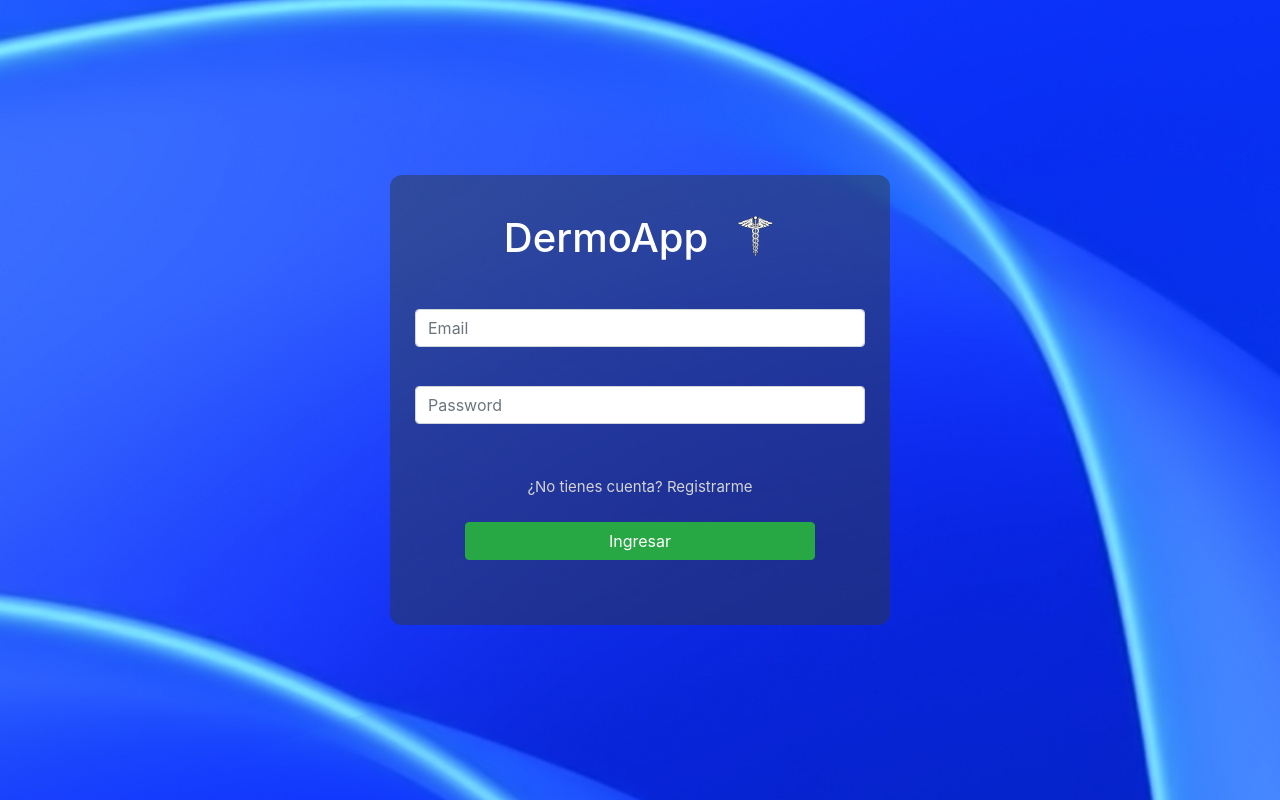
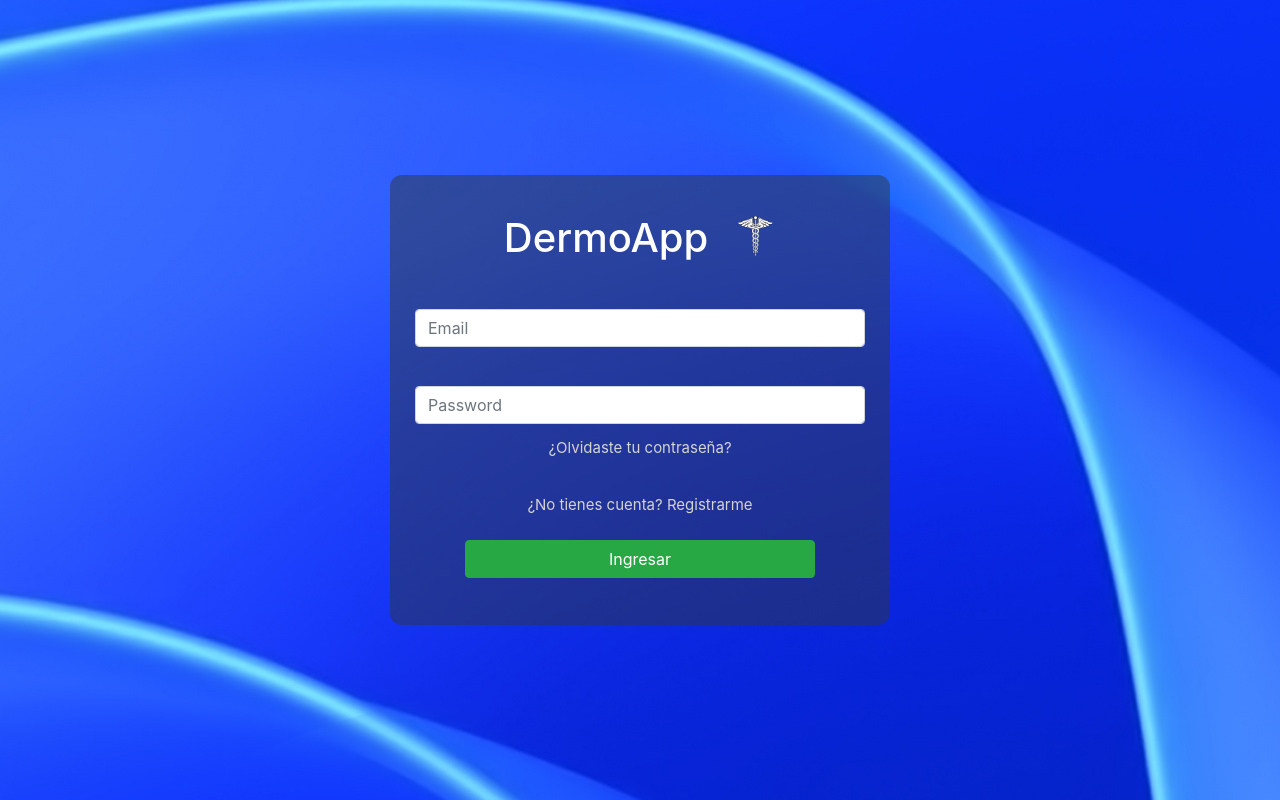
Before and after one commit to Tesis2miso/Grupo4_Tesis_2_front, a React (Create React App) app: page /login in a window 1280 px wide. Built offline with nearby package versions, Linux system fonts and the light colour scheme.

Commit message:
mods in login page

```diff
--- a/src/components/login/Login.js
+++ b/src/components/login/Login.js
@@ -120,6 +120,9 @@ function Login(props) {
 
 
             <label className="label_error">{error}</label>
+            <button id="goToSignup" className="goToSignup" onClick={goToSignup}>
+              ¿Olvidaste tu contraseña?
+            </button>
             <br/>
             <button id="goToSignup" className="goToSignup" onClick={goToSignup}>
               ¿No tienes cuenta? Registrarme
```
